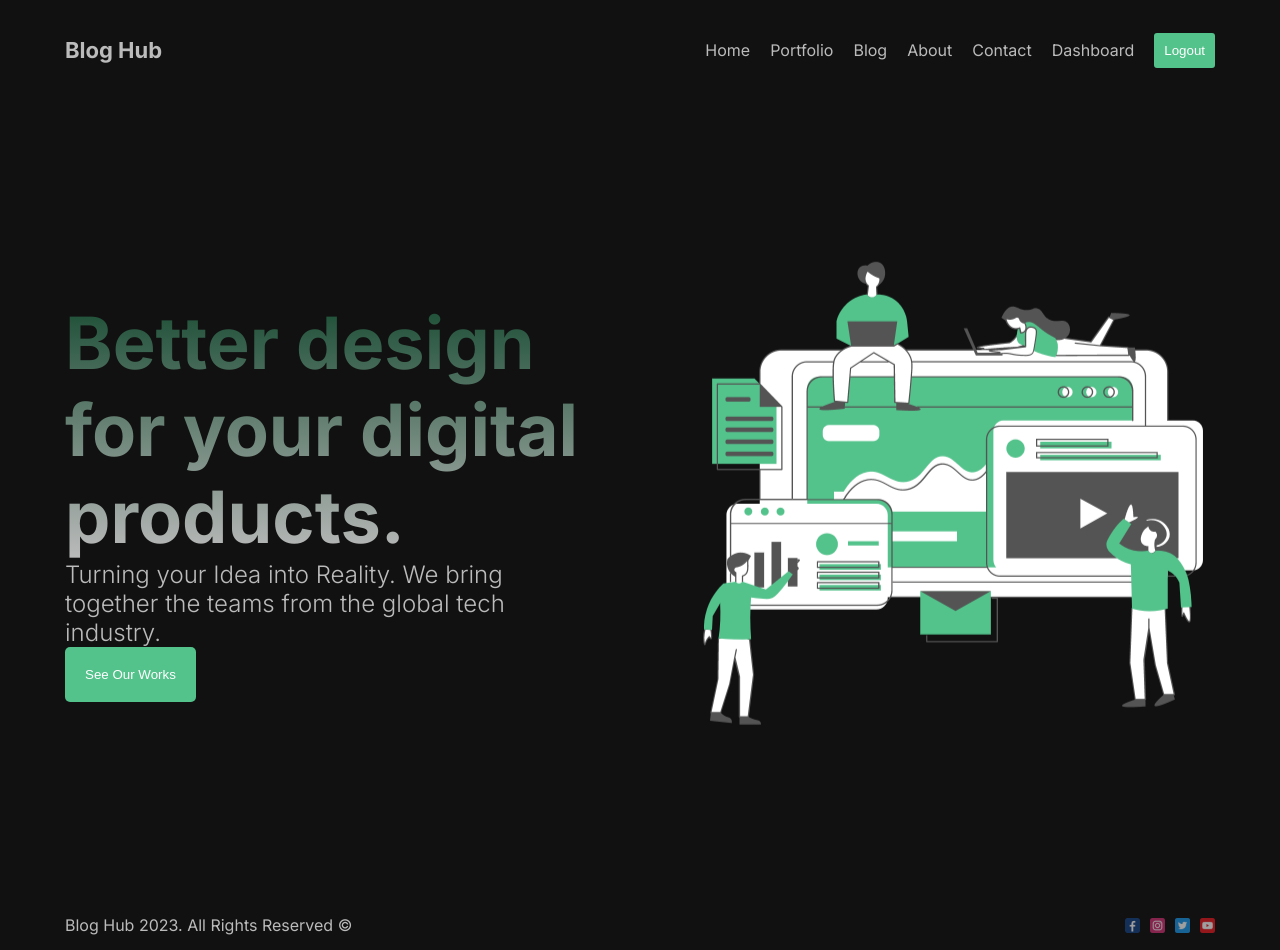
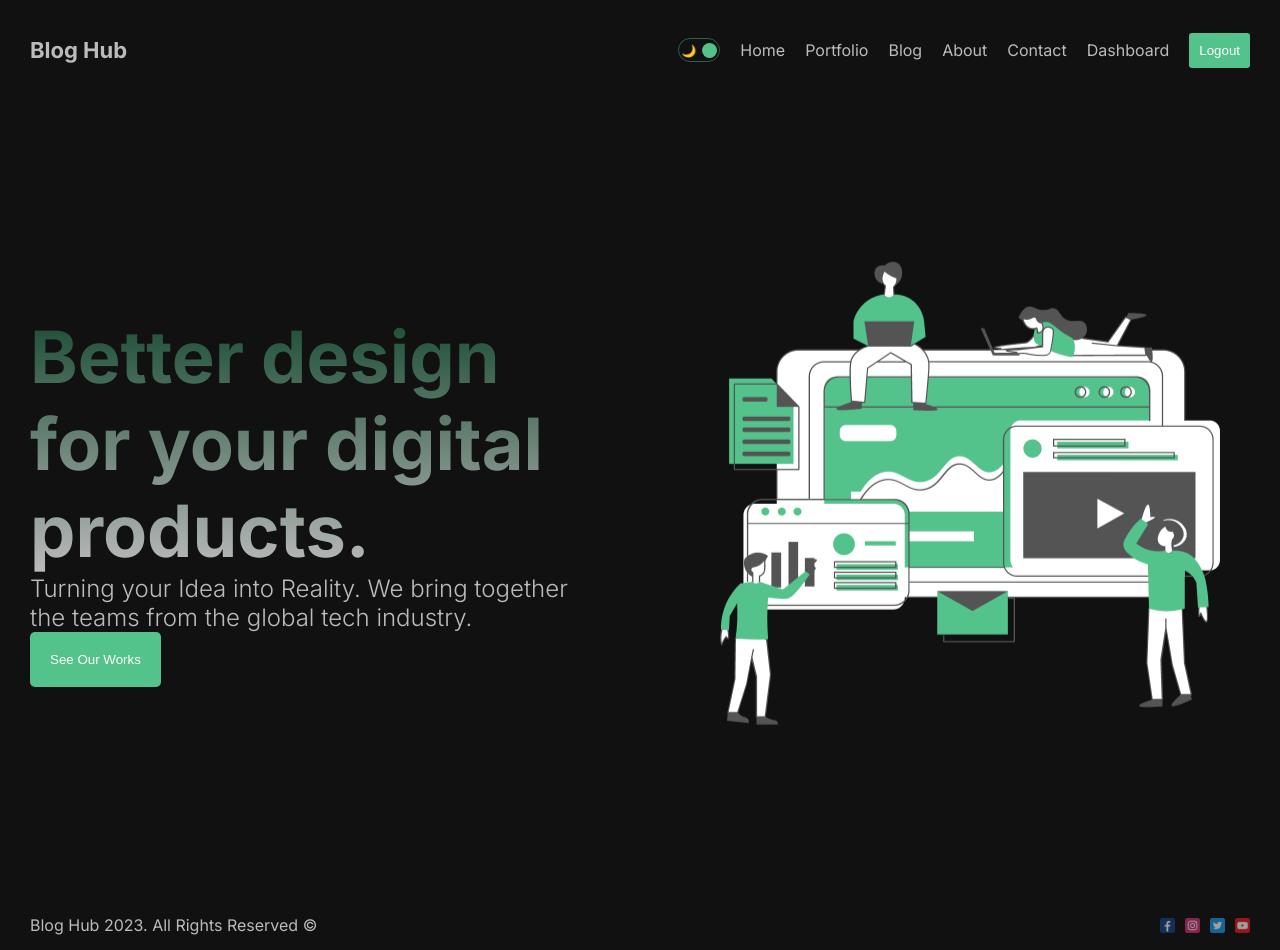
Before and after one commit to FaridAmimri/bloghub, a Next.js app: page / in a window 1280 px wide. Built offline with nearby package versions, Linux system fonts and the light colour scheme.

Commit message:
Handle Dark/Light Mode

```diff
--- /dev/null
+++ b/context/ThemeContext.js
@@ -0,0 +1,21 @@
+/** @format */
+
+'use client'
+
+import { createContext, useState } from 'react'
+
+export const ThemeContext = createContext()
+
+export const ThemeProvider = ({ children }) => {
+  const [mode, setMode] = useState('dark')
+
+  const toggle = () => {
+    setMode((prev) => (prev === 'dark' ? 'light' : 'dark'))
+  }
+
+  return (
+    <ThemeContext.Provider value={{ toggle, mode }}>
+      <div className={`theme ${mode}`}>{children}</div>
+    </ThemeContext.Provider>
+  )
+}
--- a/src/app/globals.css
+++ b/src/app/globals.css
@@ -8,11 +8,8 @@
 
 html,
 body {
-  max-width: 1150px;
   margin: 0 auto;
   overflow-x: hidden;
-  background-color: #111;
-  color: #bbb;
 }
 
 a {
@@ -20,10 +17,27 @@
   text-decoration: none;
 }
 
+.theme {
+  max-width: 1500px;
+  margin: auto;
+  padding: 0 30px;
+  transition: 1s all ease;
+}
+
+.light {
+  background-color: white;
+  color: #111;
+}
+
+.dark {
+  background-color: #111;
+  color: #bbb;
+}
+
 .container {
   min-height: 100vh;
   margin: 0 auto;
-  padding: 0 60px;
+  padding: 20px 60px;
   display: flex;
   flex-direction: column;
   justify-content: space-between;
--- a/src/app/layout.js
+++ b/src/app/layout.js
@@ -4,6 +4,7 @@
 import { Inter } from 'next/font/google'
 import Navbar from '@/components/navbar/Navbar'
 import Footer from '@/components/footer/Footer'
+import { ThemeProvider } from '../../context/ThemeContext'
 
 const inter = Inter({ subsets: ['latin'] })
 
@@ -16,9 +17,11 @@
   return (
     <html lang='en'>
       <body className={inter.className}>
-        <Navbar />
-        {children}
-        <Footer />
+        <ThemeProvider>
+          <Navbar />
+          {children}
+          <Footer />
+        </ThemeProvider>
       </body>
     </html>
   )
--- /dev/null
+++ b/src/components/darkMode/DarkMode.jsx
@@ -0,0 +1,23 @@
+/** @format */
+'use client'
+
+import { useContext } from 'react'
+import styles from './darkMode.module.css'
+import { ThemeContext } from '../../../context/ThemeContext'
+
+const DarkMode = () => {
+  const { toggle, mode } = useContext(ThemeContext)
+
+  return (
+    <div className={styles.container} onClick={toggle}>
+      <div className={styles.icon}>🌙</div>
+      <div className={styles.icon}>🔆</div>
+      <div
+        className={styles.ball}
+        style={mode === 'light' ? { left: '2px' } : { right: '2px' }}
+      />
+    </div>
+  )
+}
+
+export default DarkMode
--- /dev/null
+++ b/src/components/darkMode/darkMode.module.css
@@ -0,0 +1,26 @@
+/** @format */
+
+.container {
+  display: flex;
+  align-items: center;
+  justify-content: space-between;
+  width: 42px;
+  height: 24px;
+  border: 1.5px solid #53c28b70;
+  border-radius: 30px;
+  padding: 2px;
+  cursor: pointer;
+  position: relative;
+}
+
+.icon {
+  font-size: 12px;
+}
+
+.ball {
+  width: 15px;
+  height: 15px;
+  background-color: #53c28b;
+  border-radius: 50%;
+  position: absolute;
+}
--- a/src/components/navbar/Navbar.jsx
+++ b/src/components/navbar/Navbar.jsx
@@ -3,6 +3,7 @@
 
 import Link from 'next/link'
 import styles from './navbar.module.css'
+import DarkMode from '../darkMode/DarkMode'
 
 const links = [
   {
@@ -44,6 +45,7 @@
         Blog Hub
       </Link>
       <div className={styles.links}>
+        <DarkMode />
         {links.map((link) => (
           <Link key={link.id} href={link.url} className={styles.link}>
             {link.title}
```
